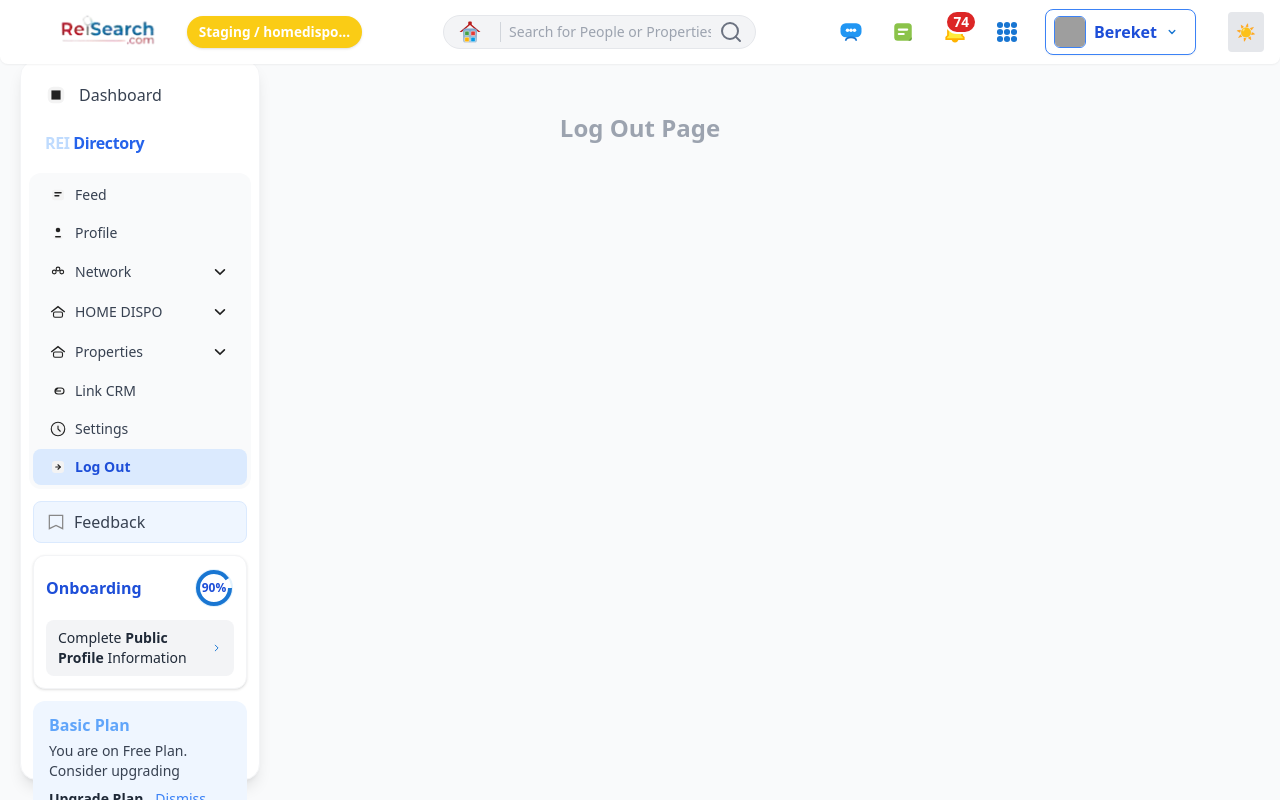
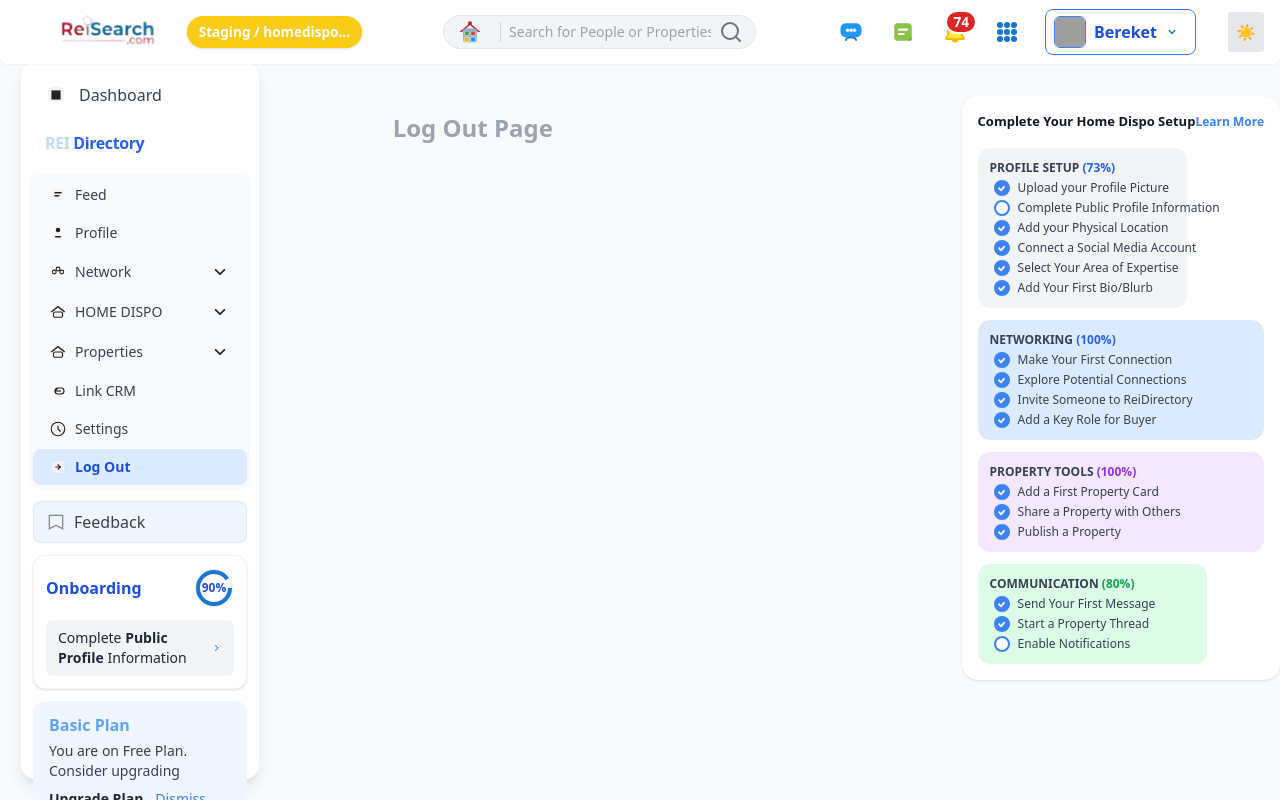
Before and after one commit to BereketMengaw/ReiSearch, a React (Vite) app: page /logout in a window 1280 px wide. Built offline with nearby package versions, Linux system fonts and the light colour scheme; grey boxes are pictures that could not be loaded.

Commit message:
dark section is added - for the profile status

```diff
--- a/src/App.tsx
+++ b/src/App.tsx
@@ -58,11 +58,11 @@ const App: React.FC = () => {
 
 
 
-            {/* Right sidebar: ProfileStatusTiles at the top
+            {/* Right sidebar: ProfileStatusTiles at the top */}
             <div className="flex flex-col items-end mt-0 ml-4" style={{minWidth: '260px'}}>
               <ProfileStatusTiles />
             </div>
-            */}
+
 
 
           </div>
--- a/src/components/GreetingSection/GreetingSection.tsx
+++ b/src/components/GreetingSection/GreetingSection.tsx
@@ -1,30 +1,28 @@
 import React from 'react';
 import Bereket from "../../../src/assets/bereket.jpg";
-import Logo from "../../assets/logo-greeting.png";
+import Logo from "../../assets/logo-reisearch.jpg";
 
 const GreetingSection: React.FC = () => (
-  <section className="w-full mt-10 max-w-3xl ml-[272px] grid grid-cols-3 grid-rows-2 gap-6 mb-4">
+  <section className="w-full mt-10 max-w-3xl ml-[272px] grid grid-cols-3 grid-rows-5/2 gap-6 mb-4">
     {/* Top left: Greeting, progress, profile, button (spans 2 columns) */}
-    <div className="col-span-2 mt-3 row-span-1 bg-white dark:bg-gray-800 rounded-xl shadow p-3 flex items-center gap-3 transition-colors duration-300">
-      <div className="flex-1">
-        <span className="text-gray-700 dark:text-gray-100 text-sm font-bold">Hey, <span className="font-bold">Bereket</span></span>
-        <div className="flex items-center mt-1 mb-1">
-          <span className="text-base font-bold mr-2">73%</span>
-          <div className="flex-1 h-1.5 bg-gray-200 dark:bg-gray-700 rounded-full overflow-hidden">
-            <div className="h-1.5 bg-blue-500 rounded-full" style={{ width: '73%' }}></div>
-          </div>
-        </div>
-        <button className="mt-2 px-2 py-0.5 bg-blue-500 text-white rounded text-xs rounded-md font-semibold shadow hover:bg-blue-700 transition flex items-center gap-1">
-          <span className="inline-flex items-center justify-center w-4 h-4">
-            <svg width="8" height="8" viewBox="0 0 8 8" fill="none" xmlns="http://www.w3.org/2000/svg">
-              <polygon points="2,1 7,4 2,7" fill="#facc15" />
-            </svg>
-          </span>
-          Learn More
-        </button>
-      </div>
-      <img src={Bereket} alt="Profile" className="w-24 h-24 p-2 rounded-2xl rounded-xl object-cover border-2 border-white dark:border-gray-700 shadow" />
+    <div className="col-span-2 mt-3 row-span-3/2 bg-gray-200 dark:bg-gray-800 rounded-2xl shadow p-6 flex items-center gap-6 transition-colors duration-300">
+   <div className="flex-1 flex flex-col justify-between h-full">
+    <span className="text-gray-800 dark:text-gray-100 text-lg font-semibold mb-1">Hey, Bereket</span>
+    <span className="text-3xl font-bold text-gray-900 dark:text-white mb-0.5">73%</span>
+    <div className="w-full h-2 rounded-full bg-blue-100">
+      <div className="h-2 rounded-full bg-blue-500" style={{ width: '73%' }}></div>
     </div>
+    <button className="flex items-center gap-1 px-2 bg-blue-500 text-white text-sm font-medium rounded-md hover:bg-blue-600 transition shadow w-fit">
+      <svg width="14" height="14" fill="none" viewBox="0 0 20 20">
+        <circle cx="10" cy="10" r="9" stroke="#fff" strokeWidth="2" fill="none" />
+        <polygon points="8,6 14,10 8,14" fill="#fff" />
+      </svg>
+      Learn More
+    </button>
+  </div>
+  <img src={Bereket} alt="Profile" className="w-28 h-28 rounded-xl object-cover " />
+</div>
+
 
     {/* Top right: Public Info and Enable Notifications */}
     <div className="col-span-1 row-span-1 flex gap-3 min-w-[270px] mt-4">
--- a/src/components/ProfileStatusTiles/ProfileStatusTiles.tsx
+++ b/src/components/ProfileStatusTiles/ProfileStatusTiles.tsx
@@ -68,33 +68,19 @@ const dotIcon = () => (
 );
 
 const ProfileStatusTiles: React.FC = () => (
-  <section className="bg-white dark:bg-gray-800 mt-6 md:mt-16 rounded-2xl shadow p-3 md:p-4 w-full max-w-full md:max-w-xs flex flex-col gap-2 mx-auto transition-colors duration-300">
+  <section className="bg-white dark:bg-black rounded-2xl shadow p-4 mt-20 w-full max-w-xs flex flex-col gap-2">
     <div className="flex justify-between items-center mb-2">
-      <h3 className="text-[13px] text-gray-900 dark:text-gray-100">Complete Your Home Dispo Setup</h3>
-      <a href="#" className="flex items-center gap-1 text-xs text-blue-500 font-semibold hover:underline">
-        <span className="inline-flex items-center justify-center w-5 h-5 rounded-full bg-blue-500">
-          <svg width="10" height="10" viewBox="0 0 10 10" fill="none" xmlns="http://www.w3.org/2000/svg">
-            <polygon points="3,2 8,5 3,8" fill="white" />
-          </svg>
-        </span>
-        Learn More
-      </a>
+      <h3 className="font-semibold text-[13px] text-gray-900">Complete Your Home Dispo Setup</h3>
+      <a href="#" className="text-xs text-blue-500 font-semibold hover:underline">Learn More</a>
     </div>
-    {sections.map((section) => {
-      // Map light bg to dark bg
-      let darkBg = '';
-      if (section.bg === 'bg-gray-100') darkBg = 'dark:bg-gray-800';
-      if (section.bg === 'bg-blue-100') darkBg = 'dark:bg-blue-900';
-      if (section.bg === 'bg-purple-100') darkBg = 'dark:bg-purple-900';
-      if (section.bg === 'bg-green-100') darkBg = 'dark:bg-green-900';
-      return (
+    {sections.map((section, idx) => (
       <div
         key={section.title}
-          className={`rounded-xl p-3 mb-1 last:mb-0 relative overflow-hidden ${section.bg} ${darkBg} transition-colors duration-300`}
+        className={`rounded-xl p-3 mb-1 last:mb-0 relative overflow-hidden dark:bg-black`}
       >
         {/* Dynamic background for percentValue% of each section */}
         <div
-            className={`absolute top-0 left-0 h-full z-0 rounded-xl ${section.bg} ${darkBg}`}
+          className={`absolute top-0 left-0 h-full z-0 rounded-xl ${section.bg} dark:bg-black`}
           style={{ width: `${section.percentValue}%` }}
         />
         <div className="flex items-center mb-1 relative z-10">
@@ -109,8 +95,7 @@ const ProfileStatusTiles: React.FC = () => (
           ))}
         </ul>
       </div>
-      );
-    })}
+    ))}
   </section>
 );
 
--- a/src/components/Sidebar/Sidebar.tsx
+++ b/src/components/Sidebar/Sidebar.tsx
@@ -41,7 +41,7 @@ const DropdownArrow = () => (
 
 const Sidebar: React.FC = () => (
   <React.Fragment>
-    <aside className="hidden mt-10 md:flex fixed mt-5 mb-5 left-3 top-10 bottom-0 z-30 bg-white dark:bg-gray-900 text-gray-900 dark:text-gray-100 w-60 h-screen rounded-2xl shadow-lg border border-gray-100 dark:border-gray-800 flex flex-col justify-between p-0 ml-2 max-h-[calc(100vh-5rem)] transition-colors duration-300">
+    <aside className="hidden mt-14 md:flex fixed mt-5 mb-5 left-3 top-10 bottom-0 z-30 bg-white dark:bg-gray-900 text-gray-900 dark:text-gray-100 w-60 h-screen rounded-2xl shadow-lg border border-gray-100 dark:border-gray-800 flex flex-col justify-between p-0 ml-2 max-h-[calc(100vh-5rem)] transition-colors duration-300">
       {/* Navigation */}
       <nav className="flex flex-col gap-1 pt-3 px-2">
         {/* REI Directory (standalone) */}
```
Lines whose indentation alone changed are shown as unchanged.
